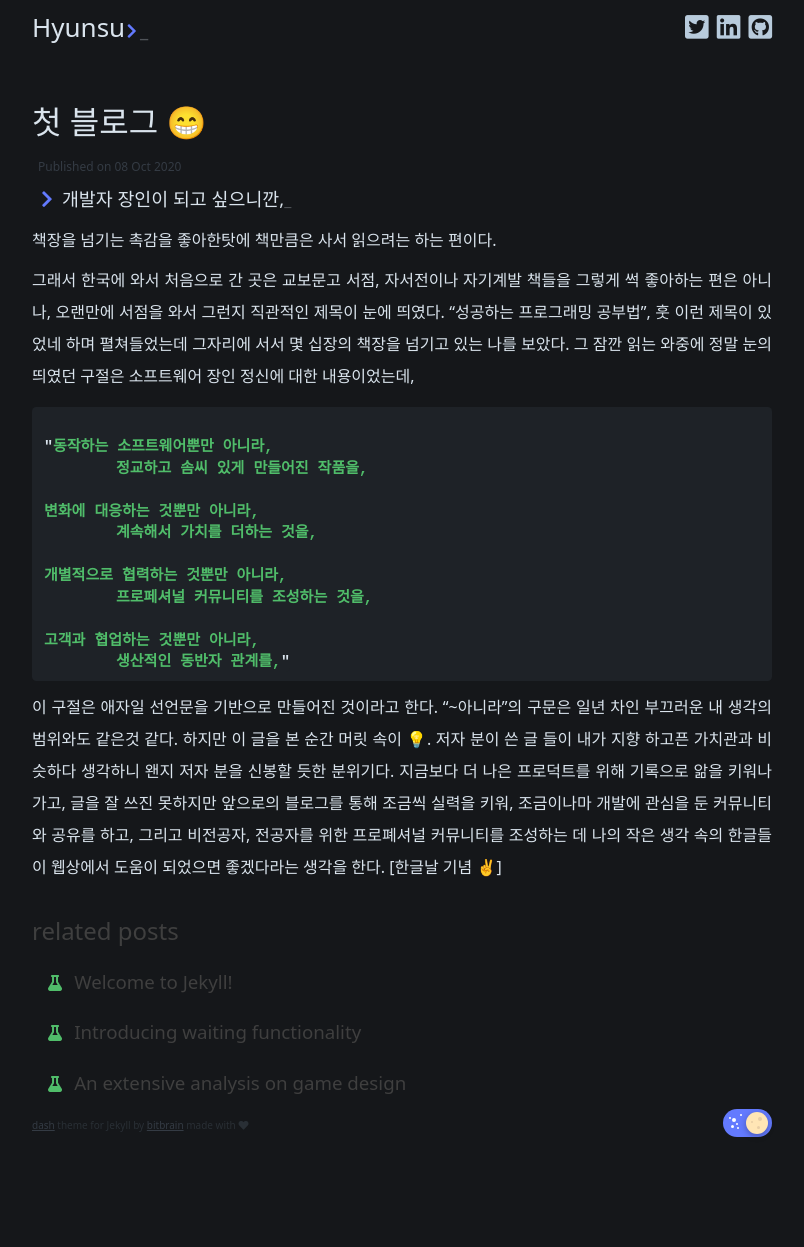
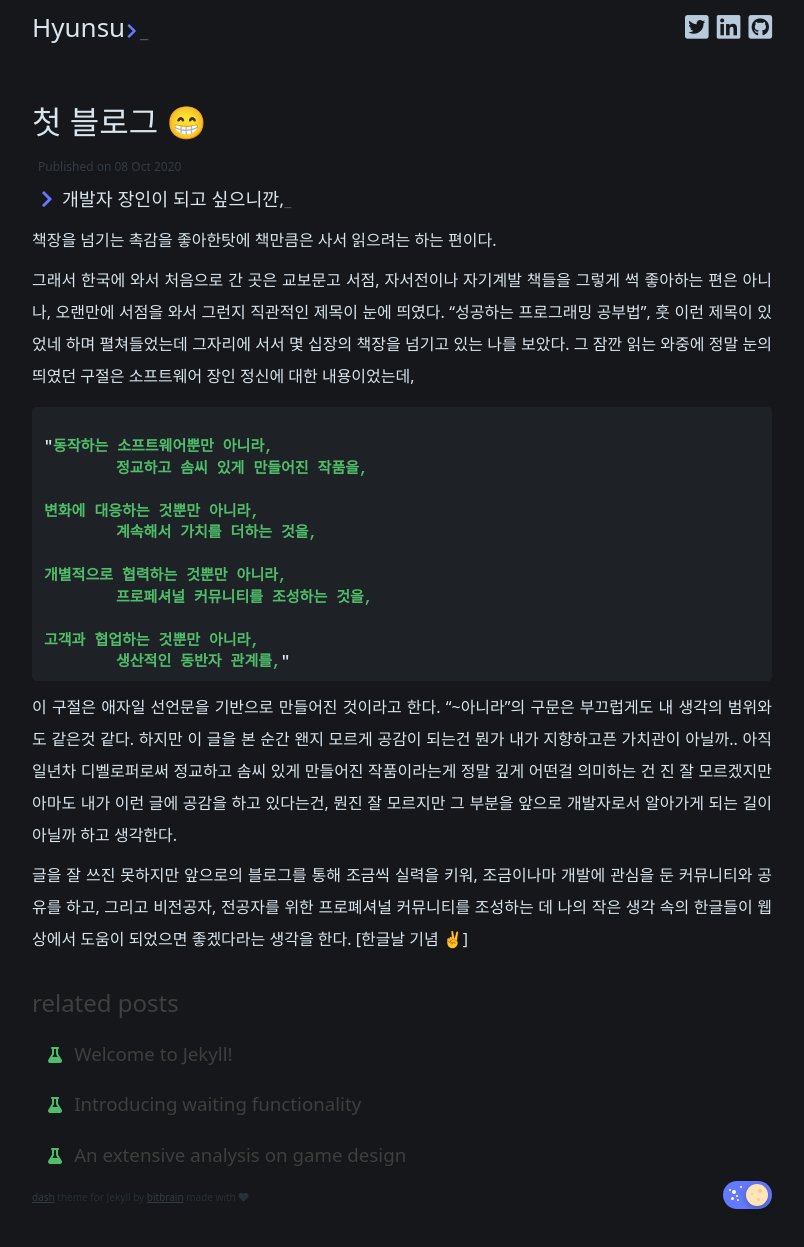
Before and after one commit to sooster910/blogV2, a Jekyll site: the page built from _posts/2020-10-08-first-post.md, in a window 1280 px wide. Shown: the whole page, without its empty margins (238-1042 px from the left). Built offline with Jekyll 4.4.1, drawn with Linux system fonts in a browser that asks for light colours; comment, search, counter and statistics services are not loaded; before the commit the page ends 1175 px from its top, so only the background shows below that.

Commit message:
Modified post

````diff
--- a/_posts/2020-10-08-first-post.md
+++ b/_posts/2020-10-08-first-post.md
@@ -27,7 +27,11 @@ tags: welcome 끄적끄적
 	생산적인 동반자 관계를,"
 ```
 이 구절은 애자일 선언문을 기반으로 만들어진 것이라고 한다.
-"~아니라"의 구문은 일년 차인 부끄러운 내 생각의 범위와도 같은것 같다.
-하지만 이 글을 본 순간 머릿 속이 💡.
-저자 분이 쓴 글 들이 내가 지향 하고픈 가치관과 비슷하다 생각하니 왠지 저자 분을 신봉할 듯한 분위기다. 지금보다 더 나은 프로덕트를 위해 기록으로 앎을 키워나가고,
+"~아니라"의 구문은 부끄럽게도 내 생각의 범위와도 같은것 같다.
+하지만 이 글을 본 순간 왠지 모르게 공감이 되는건 뭔가 내가 지향하고픈 가치관이 아닐까..
+아직 일년차 디벨로퍼로써 정교하고 솜씨 있게 만들어진 작품이라는게 정말
+깊게 어떤걸 의미하는 건 진 잘 모르겠지만 아마도 내가 이런 글에 공감을
+하고 있다는건, 뭔진 잘 모르지만 그 부분을 앞으로 개발자로서 알아가게 되는
+길이 아닐까 하고 생각한다.
+
 글을 잘 쓰진 못하지만 앞으로의 블로그를 통해 조금씩 실력을 키워, 조금이나마 개발에 관심을 둔 커뮤니티와 공유를 하고, 그리고 비전공자, 전공자를 위한 프로폐셔널 커뮤니티를 조성하는 데 나의 작은 생각 속의 한글들이 웹상에서 도움이 되었으면 좋겠다라는 생각을 한다. [한글날 기념 ✌]
````
